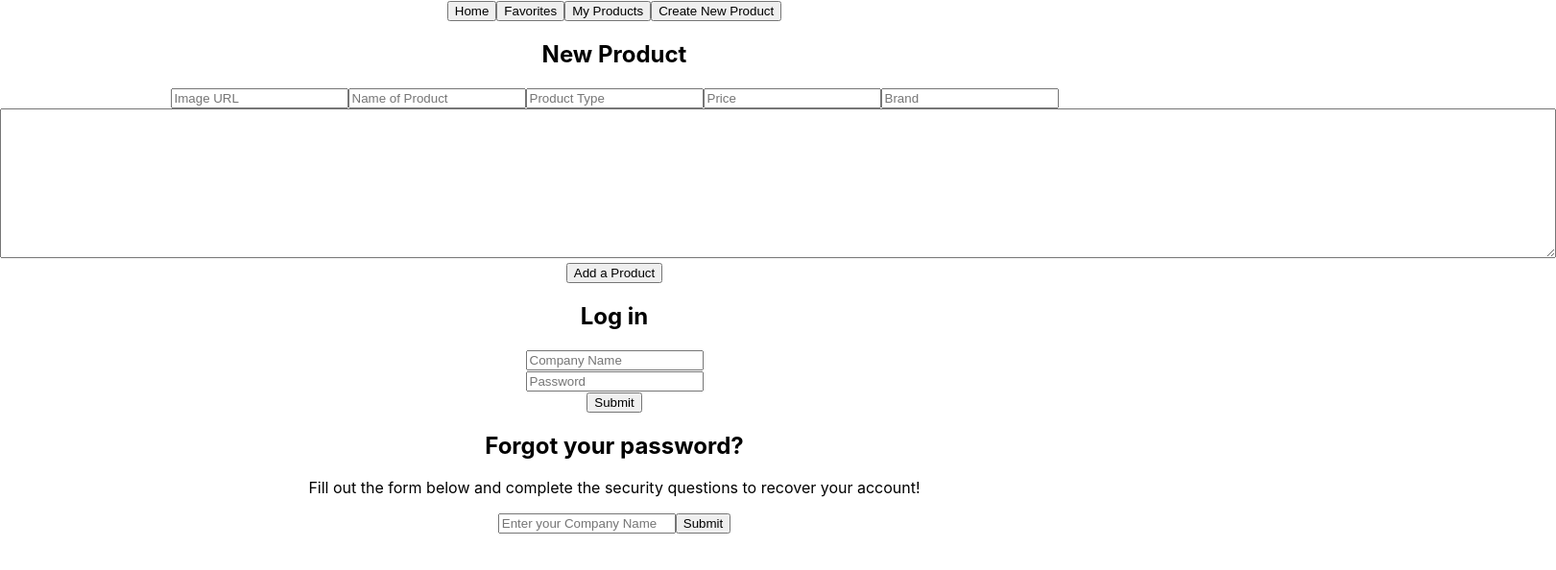
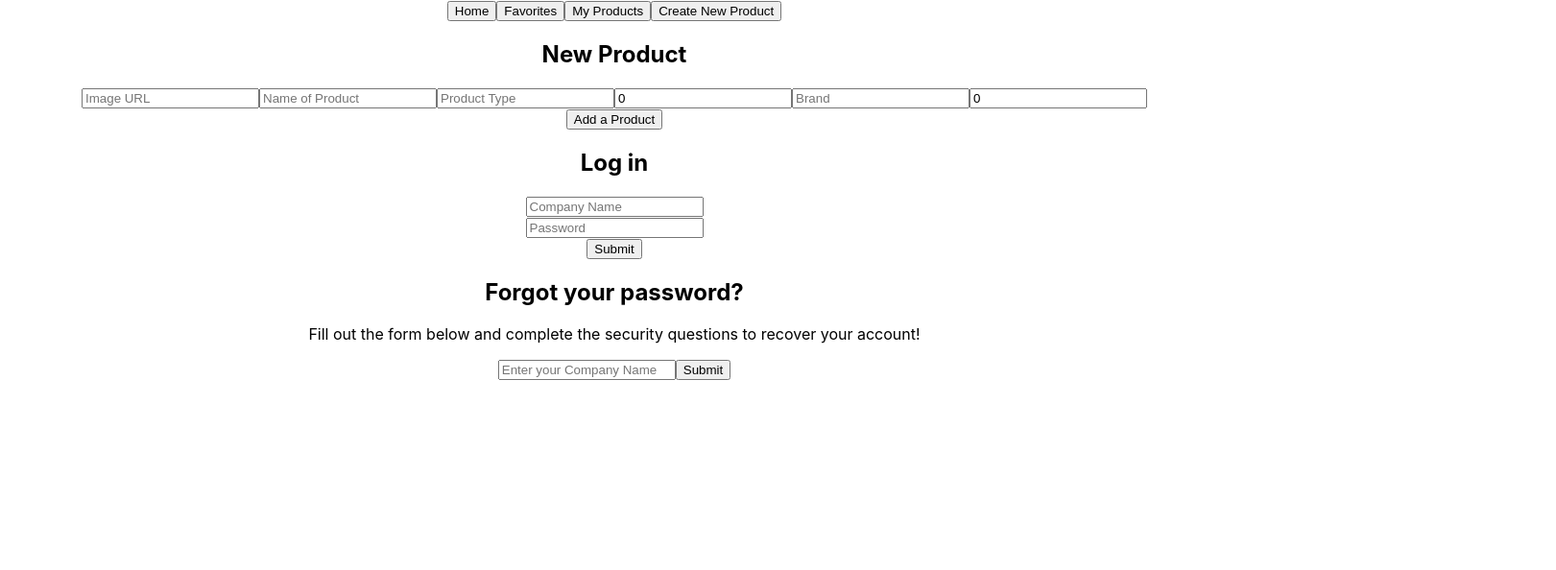
Before and after one commit to swilson-pro/phase-3-proj-backend, a React (Create React App) app in the folder makeup-frontend/: page /newproductform in a window 1280 px wide. Shown: the top 594 px of the page at 96% size, 1621 px wide, since content can reach past the window. Built offline with nearby package versions, Linux system fonts and the light colour scheme; no server answers.

Commit message:
NewProduct CRUD

```diff
--- a/makeup-frontend/package.json
+++ b/makeup-frontend/package.json
@@ -6,6 +6,7 @@
     "@testing-library/jest-dom": "^5.16.5",
     "@testing-library/react": "^13.3.0",
     "@testing-library/user-event": "^13.5.0",
+    "cors": "^2.8.5",
     "react": "^18.2.0",
     "react-dom": "^18.2.0",
     "react-router-dom": "^6.3.0",
--- a/makeup-frontend/src/App.js
+++ b/makeup-frontend/src/App.js
@@ -20,6 +20,7 @@ function App() {
   const [prodType, setProdType] = useState('lipstick')
   const [searchTerm, setSearchTerm] = useState('')
   const [displayedList, setDisplayedList] = useState([])
+  const [myProductsList, setMyProductsList] = useState([])
 
 
 
@@ -84,6 +85,41 @@ function App() {
     setProdType(e.target.value)
   }
 
+
+  // const newProduct = (newProd) => {
+  //   const makeupsArray = [...makeupsArray, newProd]
+  //   setMakeups(makeupsArray)
+  // }
+
+  const newProduct = (newProd) => {
+    const updatedProductsArray = [...myProductsList, newProd]
+    setMyProductsList(updatedProductsArray)
+  }
+
+  const deleteProduct = (id) => {
+    console.log('delete this product:', id)
+    const newlyUpdatedProductsArray = myProductsList.filter((item) => item.id !== id);
+    setMyProductsList(newlyUpdatedProductsArray)
+  }
+
+  // const fetchNewProducts = async() => {
+  //   const response = await fetch(`${url}/my_products`);
+  //   const myProductTypesArray = await response.json();
+  //   setMakeups(myProductTypesArray)
+  // }
+
+  // const prodListResponse = await fetch('http://localhost:3200/makeups')
+  // const myProductsListArray = await prodListResponse.json()
+  // setMyProductsList(myProductsListArray)
+  // const filteredplist = myProductsListArray.filter((makeup) => {
+  //     if (brand && makeup.brand !== brand) {
+  //       return false
+  //     }
+  //     if (prodType && makeup.prodType !== prodType) {
+  //       return false
+  //     } else return true
+  // })
+
   console.log("makeups", makeups)
   console.log("companies", companies)
   console.log("productTypes", productTypes)
@@ -145,9 +181,9 @@ function App() {
     <div className="App">
       <NavBar />
       <Routes>
-         <Route path='/favorites' element={<Favorites favorites={favorites} removeFavorite={removeFavorite} url={url}/>}/>
-         <Route path='/myproducts' element={<MyProducts />}/>
-         <Route path='/newproductform' element={<NewProductForm />}/>
+        <Route path='/favorites' element={<Favorites favorites={favorites} removeFavorite={removeFavorite} url={url}/>}/>
+        <Route path='/myproducts' element={<MyProducts deleteProduct={deleteProduct} makeupList={myProductsList} />}/>
+        <Route path='/newproductform' element={<NewProductForm newProduct={newProduct}/>}/>
         <Route path='/' element={<Home makeups={newDisplayedList} companies={companies} productTypes={productTypes} updateBrand={updateBrand} brand={brand} updateProdType={updateProdType} prodType={prodType} searchTerm={searchTerm} setSearchTerm={setSearchTerm} removeFavorite={removeFavorite} newFavorite={newFavorite} url={url} favorites={favorites}/>} />
       </Routes>
       <h2>Log in</h2>
--- a/makeup-frontend/src/MakeupC3.js
+++ b/makeup-frontend/src/MakeupC3.js
@@ -6,12 +6,10 @@ function MakeupC3 ({makeup, deleteProduct}) {
     console.log("description", description)
 
     const handleDeleteProduct = () => {
-        fetch(`http://localhost:3200/posts/${id}`, {
+        fetch(`http://localhost:3200/makeups/${id}`, {
             method: "DELETE",
         })
-
         deleteProduct(id)
-
 }
 
     return (
@@ -21,7 +19,6 @@ function MakeupC3 ({makeup, deleteProduct}) {
         <h3>Brand:{brand}</h3>
         <h3>Product Type:{product_type}</h3>
         <p>Price: {parseFloat(price)}</p>
-        <button onClick={handleDeleteProduct}>Delete</button>
         {description ?
         <Collapse collapsed={true}>
             <div>
@@ -29,6 +26,7 @@ function MakeupC3 ({makeup, deleteProduct}) {
             </div>
         </Collapse>
         : <div>No description</div>}
+        <button onClick={handleDeleteProduct}>Delete</button>
         </li>
     )
 }
--- a/makeup-frontend/src/NewProductForm.js
+++ b/makeup-frontend/src/NewProductForm.js
@@ -1,14 +1,18 @@
 import React, {useState} from "react";
 
 function NewProductForm({newProduct}) {
+    const [brand, setBrand] = useState('')
+    const [name, setName] = useState('')
+    const [price, setPrice] = useState(0)
     const [image, setImage] = useState('')
-    const [name, setName] = useState('')
-    const [brand, setBrand] = useState('')
-    const [price, setPrice] = useState('')
+    const [description, setDescription] = useState('')
+    const [rating, setRating] = useState(0)
+    // const [category, setCategory] = useState('')
     const [productType, setProductType] = useState('')
-    const [description, setDescription] = useState('')
 
-    console.log({image, name, productType, brand, price, description})
+
+
+    console.log({image, name, productType, brand, price, description, rating})
 
     const handleSubmit = (event) => {
       event.preventDefault();
@@ -24,10 +28,13 @@ function NewProductForm({newProduct}) {
           brand: brand,
           price: price,
           description: description,
+          rating: rating
+        //   category: category,
+        //   company_id: company_id
         })
       })
       .then(r => r.json())
-      .then(newMakeup => newProduct(newMakeup))
+      .then(newMakeup => newProduct(newMakeup));
     }
 
     return (
@@ -69,8 +76,22 @@ function NewProductForm({newProduct}) {
         value={brand}
         onChange={(e) => setBrand(e.target.value)}
          />
+         <input
+        type="text"
+        name="Rating"
+        placeholder="Rating"
+        value={rating}
+        onChange={(e) => setRating(e.target.value)}
+         />
+         {/* <input
+        type="text"
+        name="Category"
+        placeholder="Category"
+        value={category}
+        onChange={(e) => setCategory(e.target.value)}
+         /> */}
 
-        <textarea cols='200' rows='10' value={description} onChange={(e) => setDescription(e.target.value)} />
+        {/* <textarea cols='200' rows='10' value={description} onChange={(e) => setDescription(e.target.value)} /> */}
         <br/>
         <button type="submit">Add a Product</button>
       </form>
```
Also changed, not shown: 1 other file (tests, documents, lock files or other folders).
